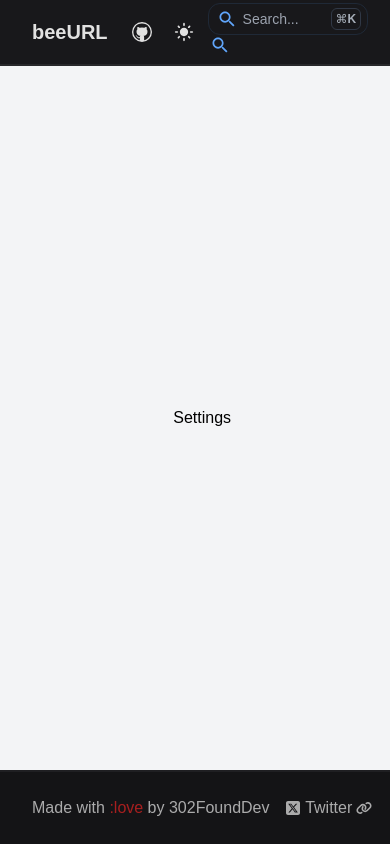
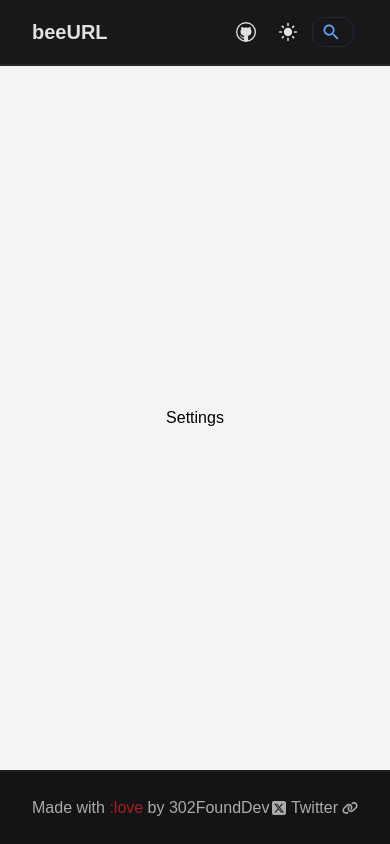
Before and after one commit to 302FoundDev/beeurl, a React (Vite) app in the folder frontend/: page /dashboard in a window 390 px wide. Built offline with nearby package versions, Linux system fonts and the light colour scheme; no server answers.

Commit message:
Navbar responsive

```diff
--- a/frontend/src/components/ui/Search.jsx
+++ b/frontend/src/components/ui/Search.jsx
@@ -8,14 +8,10 @@
         className='flex items-center text-base border rounded-xl px-1.5 py-1 bg-transparent border-gray-800 hover:bg-gray-800 hover:border-gray-700 text-gray-400'
       >
         <span><IoMdSearch className='text-blue-400 w-7 h-5 pr-1' /></span>
-        <span className='text-sm pr-8'>Search...</span>
-        <span className='border rounded-md border-gray-700 font-bold text-xs px-1 py-0.5 text-slate-300 opacity-80'>⌘K</span>
-      </button>
-
-      <button
-        type='button'
-      >
-        <IoMdSearch className='text-blue-400 w-7 h-5 pr-1' />
+        <div className='hidden items-center sm:flex'>
+          <span className='text-sm pr-8'>Search...</span>
+          <span className='border rounded-md border-gray-700 font-bold text-xs px-1 py-0.5 text-slate-300 opacity-80'>⌘K</span>
+        </div>
       </button>
     </div>
   )
```
Also changed, not shown: 2 other files (tests, documents, lock files or other folders).
